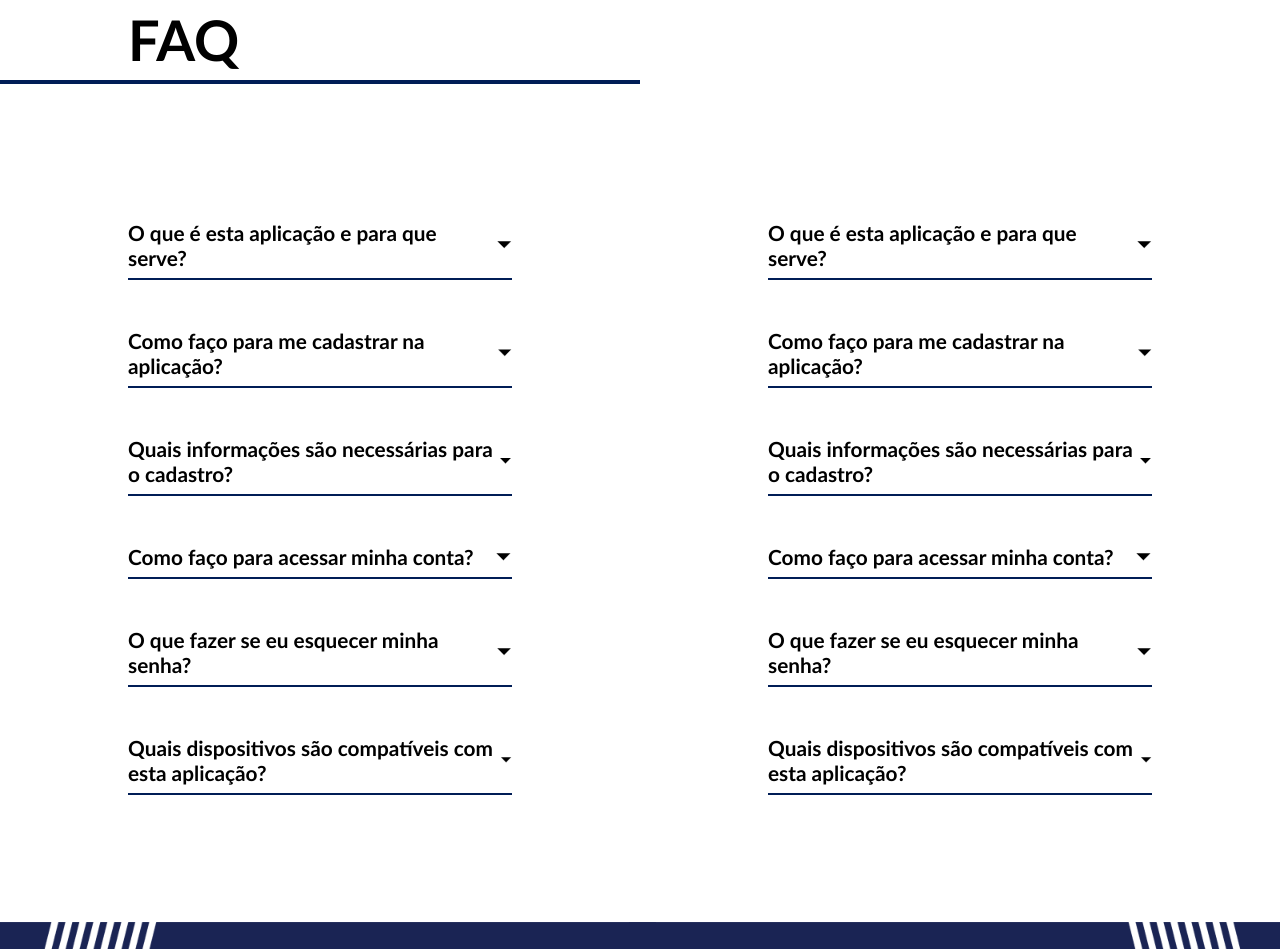
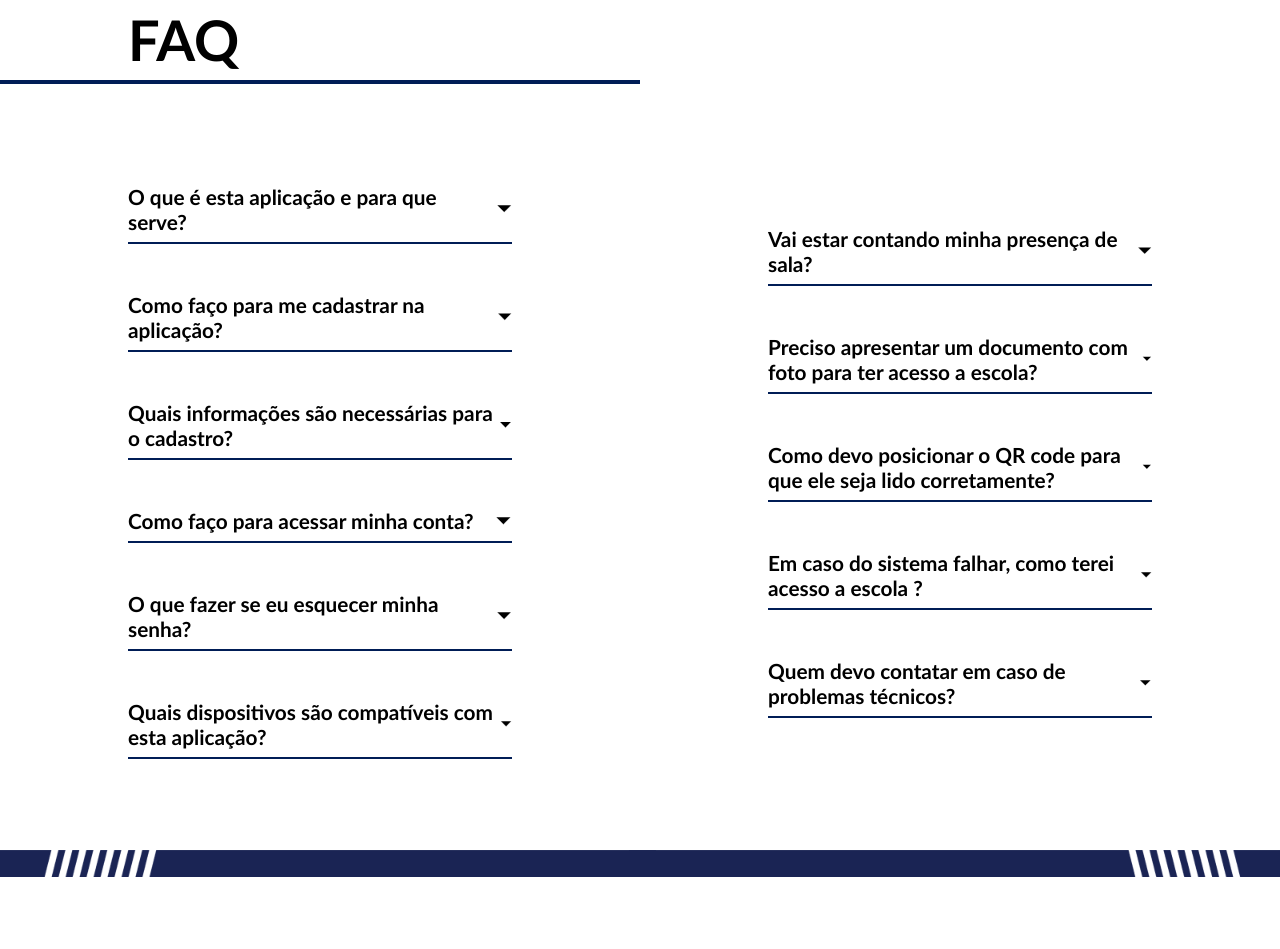
Before and after one commit to everton-ods/etepd-PI, a PHP site: page /Faq_js.html in a window 1280 px wide. After the commit the page ends 877 px from the top, so only its background shows below. Run offline with PHP 8.4, Linux system fonts and the light colour scheme.

Commit message:
Final Faq

```diff
--- a/Faq_js.html
+++ b/Faq_js.html
@@ -184,7 +184,7 @@
 
                     <div class="faq">
                         <div class="question">
-                            <h3>O que é esta aplicação e para que serve?</h3>
+                            <h3>Vai estar contando minha presença de sala?</h3>
 
                             <svg wdth="15" height="10" viewbox="0 0 42 25">
                                 <path
@@ -197,11 +197,7 @@
                         </div>
 
                         <div class="answer">
-                            <p>
-                                A aplicação é uma forma de controlar o acesso ao ambiente escolar através de um sistema
-                                que identifica os estudantes no ato da entrada nesse ambiente, visando a segurança de todos os
-                                indivíduos que se encontram dentro desse espaço físico
-                            </p>
+                            <p>Não, apenas dentro da escola. Na sala que conta sua presença.</p>
                         </div>
 
                     </div>
@@ -210,7 +206,7 @@
 
                     <div class="faq">
                         <div class="question">
-                            <h3>Como faço para me cadastrar na aplicação?</h3>
+                            <h3>Preciso apresentar um documento com foto para ter acesso a escola?</h3>
 
                             <svg wdth="15" height="10" viewbox="0 0 42 25">
                                 <path
@@ -223,12 +219,7 @@
                         </div>
 
                         <div class="answer">
-                            <p>
-                                Na página inicial existe um botão de cadastro (canto inferior direito). Ao clicar nesse botão,
-                                você será direcionado para a página de cadastro. Preencha os campos nessa tela e finalize clicando
-                                no botão ao fim da página (login). Ao finalizar essa etapa, você será redirecionado para a página
-                                inicial e poderá acessar o sistema com seu login e senha, escolhidos no cadastr
-                            </p>
+                            <p>Sim, em casos de não estar com seu aparelho celular.</p>
                         </div>
 
                     </div>
@@ -238,7 +229,7 @@
 
                     <div class="faq">
                         <div class="question">
-                            <h3>Quais informações são necessárias para o cadastro?</h3>
+                            <h3>Como devo posicionar o QR code para que ele seja lido corretamente?</h3>
 
                             <svg wdth="15" height="10" viewbox="0 0 42 25">
                                 <path
@@ -251,9 +242,9 @@
                         </div>
 
                         <div class="answer">
-                            <p>Para realizar o cadastro será necessário preencher os campos nome, CPF, e-mail, data de
-                                nascimento, turma e turno. Você pode ainda incluir um nome social, caso o tenha. Não esqueça de
-                                escolher uma senha forte e fácil de lembrar.</p>
+                            <p>É recomendável que você posicione o celular na vertical e enquadre corretamente o QR code
+                                na área demarcada para uma leitura correta.
+                                </p>
                         </div>
 
                     </div>
@@ -263,7 +254,7 @@
 
                     <div class="faq">
                         <div class="question">
-                            <h3>Como faço para acessar minha conta?</h3>
+                            <h3>Em caso do sistema falhar, como terei acesso a escola ?</h3>
 
                             <svg wdth="15" height="10" viewbox="0 0 42 25">
                                 <path
@@ -276,16 +267,18 @@
                         </div>
 
                         <div class="answer">
-                            <p>Se você já tiver criado sua conta, pode acessar sua conta na página inicial, digitando seu
-                                login e senha nos campos indicados. Após isso, clique no botão login (canto inferior esquerdo).</p>
+                            <p>Por meio do crachá de identificação do aluno.</p>
                         </div>
 
                     </div>
 
 
+
+
+
                     <div class="faq">
                         <div class="question">
-                            <h3>O que fazer se eu esquecer minha senha?</h3>
+                            <h3>Quem devo contatar em caso de problemas técnicos?</h3>
 
                             <svg wdth="15" height="10" viewbox="0 0 42 25">
                                 <path
@@ -298,32 +291,8 @@
                         </div>
 
                         <div class="answer">
-                            <p>Caso não lembre a senha que escolheu no momento do cadastro, você pode acessar a
-                                opção “Esqueci Minha Senha” na tela inicial para redefinir sua senha. Ao clicar nessa opção, será
-                                solicitado seu e-mail institucional. Um link será enviado para o email indicado e você poderá escolher
-                                uma nova senha.</p>
-                        </div>
-
-                    </div>
-
-
-
-                    <div class="faq">
-                        <div class="question">
-                            <h3>Quais dispositivos são compatíveis com esta aplicação?</h3>
-
-                            <svg wdth="15" height="10" viewbox="0 0 42 25">
-                                <path
-                                    d="M3 3L21 21L39 3"
-                                    stroke="white"
-                                    stroke-wdth="7"
-                                    stroke-linecap="round"
-                                />
-                            </svg>
-                        </div>
-
-                        <div class="answer">
-                            <p>A aplicação pode ser aberta em smartphone e desktop (ambos na web).</p>
+                            <p>Em caso de problemas técnicos com a aplicação, você deve procurar a secretaria da escola
+                                e fornecer o máximo de detalhes possível sobre o problema para garantir que ele seja resolvido.</p>
                         </div>
 
                     </div>
@@ -363,50 +332,3 @@
 </body>
 
 </html>
-
-
-
-
-
-
-
-<!-- <div class="faq">
-    <div class="question">
-        <h3>Vai estar contando minha presença de sala?</h3>
-
-        <svg wdth="15" height="10" viewbox="0 0 42 25">
-            <path
-                d="M3 3L21 21L39 3"
-                stroke="white"
-                stroke-wdth="7"
-                stroke-linecap="round"
-            />
-        </svg>
-    </div>
-
-    <div class="answer">
-        <p>Não, apenas dentro da escola. Na sala que conta sua presença.</p>
-    </div>
-
-</div>
-
-
-<div class="faq">
-    <div class="question">
-        <h3>Vai estar contando minha presença de sala?</h3>
-
-        <svg wdth="15" height="10" viewbox="0 0 42 25">
-            <path
-                d="M3 3L21 21L39 3"
-                stroke="white"
-                stroke-wdth="7"
-                stroke-linecap="round"
-            />
-        </svg>
-    </div>
-
-    <div class="answer">
-        <p>Não, apenas dentro da escola. Na sala que conta sua presença.</p>
-    </div>
-
-</div> -->
--- a/css/styles_Faq_js.css
+++ b/css/styles_Faq_js.css
@@ -29,7 +29,7 @@
 } */
 
 section {
-  min-height: 100vh;
+  min-height: 91vh;
   width: 100%;
   display: flex;
   align-items: center;
```
